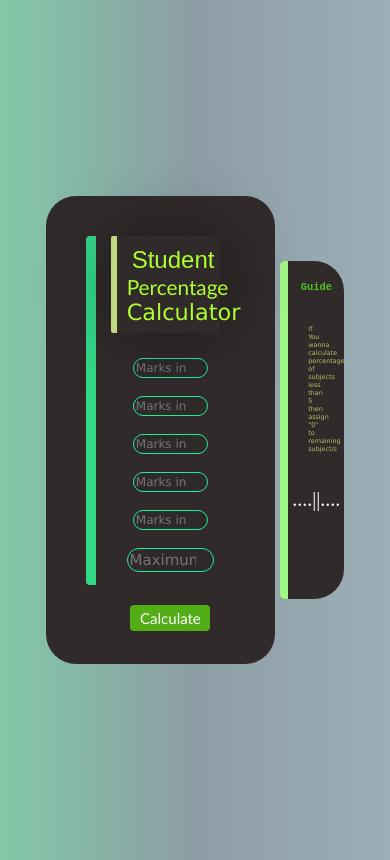
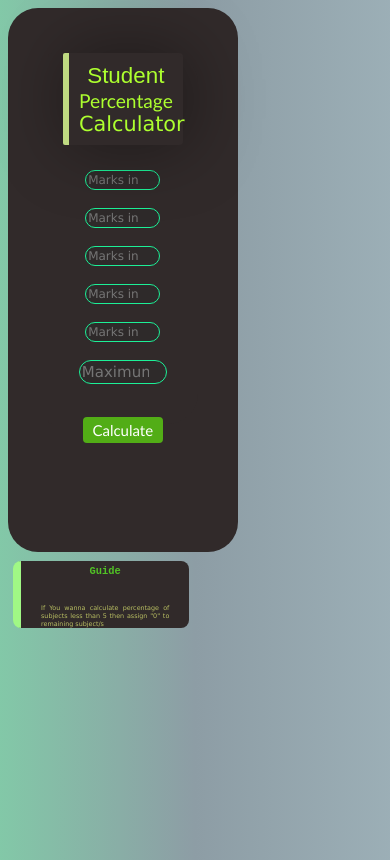
Before and after one commit to Shvm17/Basic_Calculator_HTML_CSS_JS, a plain HTML site: page index.html in a window 390 px wide. Drawn offline with Linux system fonts and the light colour scheme.

Commit message:
Update index.html

```diff
--- a/index.html
+++ b/index.html
@@ -184,33 +184,40 @@
 
         #text{
             color: rgb(204, 120, 9);
-        }  @media screen and (max-width:900px ){
+        }         @media screen and (max-width:900px ){
              #para1{
-                font-size: 150%;
+                font-size: 140%;
                 /* color: black; */
             }
+            body{
+                display: block;
+
+            }
             #para2{
-                font-size: 130%;
+                font-size: 120%;
             }
              #para3{
-                font-size: 140%;
+                font-size: 130%;
             }
             #big-container{
                 width: 40%;
-                height: 46%;
+                height: 55%;
+                /* border-left: 6px solid oldlace; */
                 /* display: block; */
             }
             #container{
                 display: block;
-                height:90%;
+                height:80%;
+                margin: 5px 4px 10px 0px;
+                border: none;
             }
             #side1{
                 height: 22%;
-                padding: 10px 10px;
-                margin: 0px 25px 15px 15px ;
+                padding: 10px 10px 0px;
+                margin: 0px 15px 15px 15px ;
                 border-top-right-radius: 4px;
                 border-bottom-right-radius: 4px;
-                /* width: 60%; */
+                /* width: 65%; */
             }
             #btn:hover{
                 background:rgb(82,173,22);
@@ -225,12 +232,14 @@
             }
 
             #side3{
-                height: 40%;
-                width: 15%;
+                height: 8%;
+                width: 45%;
+                border-radius: 8px;
+                /* display: block; */
+                /* border-radius: ; */
+
             }
-            #help{
-                font-size: 14px;
-            }
+
             .input{
                 width: 60%;
                 padding: 2px 2px;
@@ -258,15 +267,22 @@
             #help{
                 font-size: 40%;
                 text-align: justify;
+                margin: 0;
+
             }
             #relate{
                 padding: 4px 5px;
             }
             h2{
-                padding: 10px 5px;
-                margin: 10px 0 0 0 ;
+                padding: 4px 5px;
+                /* margin: 10px 0 0 0 ; */
                 font-size: 80%;
             }
+            #design{
+                display: none;
+            }
+
+
         }
     </style>
 </head>
```
